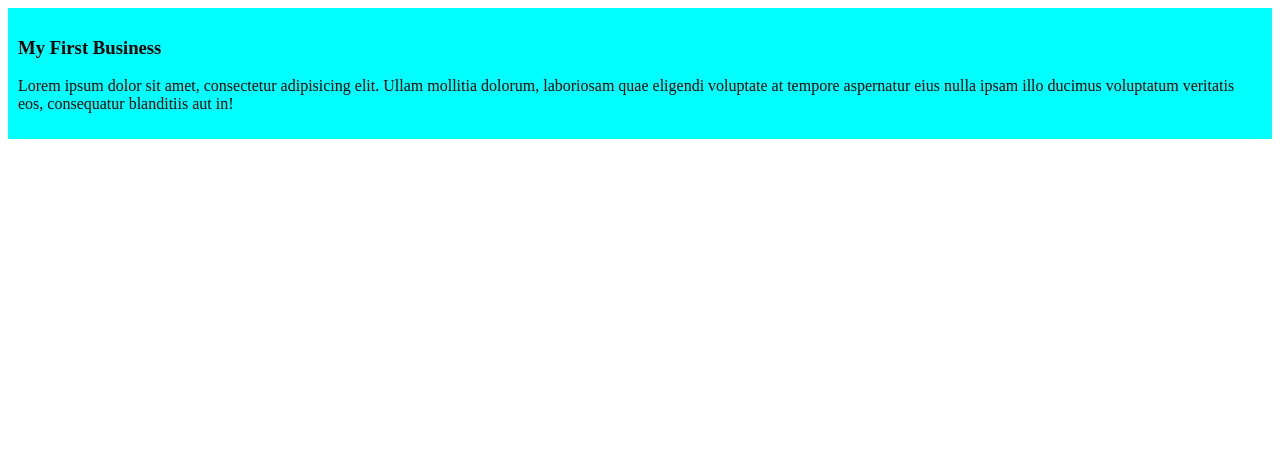
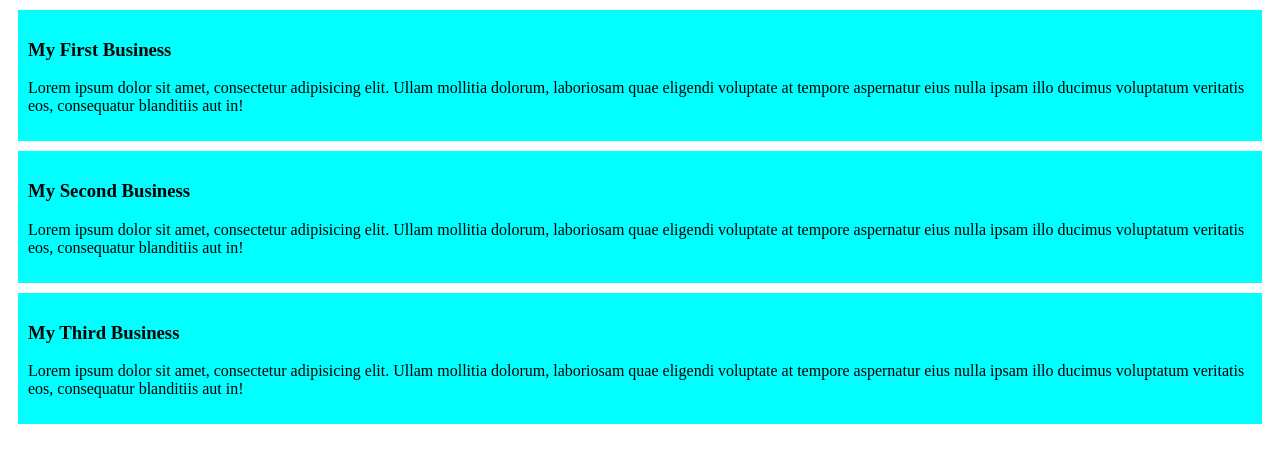
Before and after one commit to SHARIFA-AKHTER/my-business-website, a plain HTML site: page index.html in a window 1280 px wide. Drawn offline with Linux system fonts and the light colour scheme.

Commit message:
added the second and third blog

```diff
--- a/index.html
+++ b/index.html
@@ -16,5 +16,24 @@
             veritatis eos, consequatur blanditiis aut in!
         </p>
     </div>
+    <div>
+        <h3>My Second Business</h3>
+        <p>
+          Lorem ipsum dolor sit amet, consectetur adipisicing elit.
+           Ullam mollitia dolorum, laboriosam quae eligendi voluptate
+            at tempore aspernatur eius nulla ipsam illo ducimus voluptatum
+            veritatis eos, consequatur blanditiis aut in!
+        </p>
+    </div>
+    <div>
+        <h3>My Third Business</h3>
+        <p>
+          Lorem ipsum dolor sit amet, consectetur adipisicing elit.
+           Ullam mollitia dolorum, laboriosam quae eligendi voluptate
+            at tempore aspernatur eius nulla ipsam illo ducimus voluptatum
+            veritatis eos, consequatur blanditiis aut in!
+        </p>
+    </div>
+
 </body>
 </html>
--- a/styles/blog.css
+++ b/styles/blog.css
@@ -1,4 +1,5 @@
 div{
     background-color: aqua;
     padding: 10px;
+    margin: 10px;
 }
```
